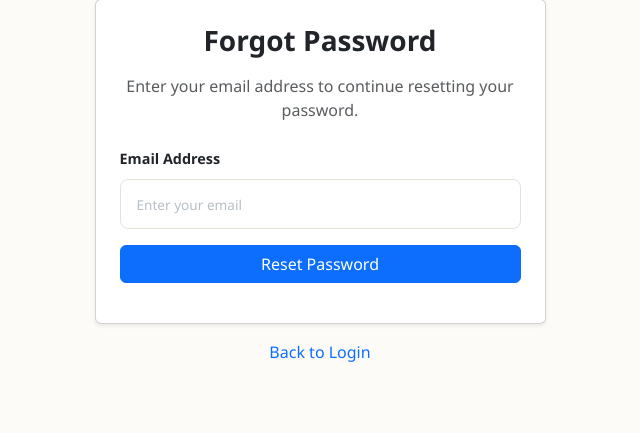
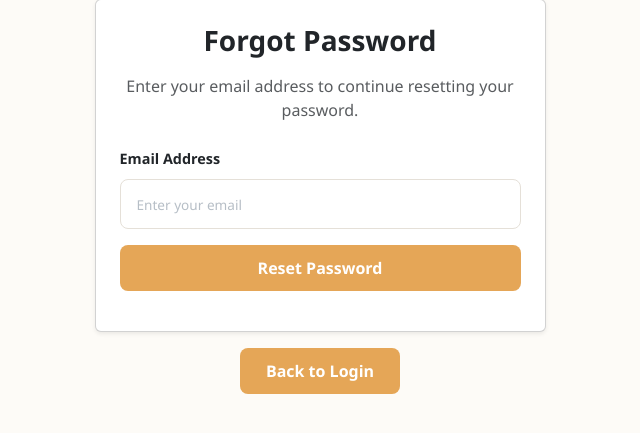
Before and after one commit to jennifernhle/CITS3403-Project, a Python web app: template app/templates/forgot_password.html in a window 1280 px wide. Shown: the part 105-538 px from the top of the page, without its empty margins (320-960 px from the left). Run offline with Jinja, Linux system fonts and the light colour scheme; the template is opened without the code that fills it, so the values that code supplies are empty.

Commit message:
Style forgot password page to match login page

```diff
--- a/app/templates/forgot_password.html
+++ b/app/templates/forgot_password.html
@@ -4,8 +4,17 @@
   <meta charset="UTF-8">
   <meta name="viewport" content="width=device-width, initial-scale=1.0">
   <title>Popcorn Journal - Forgot Password</title>
-  <link href="https://cdn.jsdelivr.net/npm/bootstrap@5.3.8/dist/css/bootstrap.min.css" rel="stylesheet">
+  <link
+      href="https://cdn.jsdelivr.net/npm/bootstrap@5.3.8/dist/css/bootstrap.min.css"
+      rel="stylesheet"
+      integrity="sha384-sRIl4kxILFvY47J16cr9ZwB07vP4J8+LH7qKQnuqkuIAvNWLzeN8tE5YBujZqJLB"
+      crossorigin="anonymous"
+    />
   <link rel="stylesheet" href="../static/css/styles.css" />
+  <link
+  rel="stylesheet"
+  href="https://cdn.jsdelivr.net/npm/bootstrap-icons@1.13.1/font/bootstrap-icons.min.css"
+  />
 </head>
 <body>
 
@@ -37,14 +46,14 @@
               </div>
 
               <div class="d-grid mb-3">
-                <a href="reset-password.html" class="btn btn-primary">Reset Password</a>
+                <a href="reset-password.html" class="btn btn-main submit-btn">Reset Password</a>
               </div>
             </form>
           </div>
         </div>
 
         <div class="text-center mt-3">
-          <a href="login.html" class="text-decoration-none">Back to Login</a>
+          <a href="login.html" class="btn btn-main submit-btn">Back to Login</a>
         </div>
       </div>
     </div>
```
